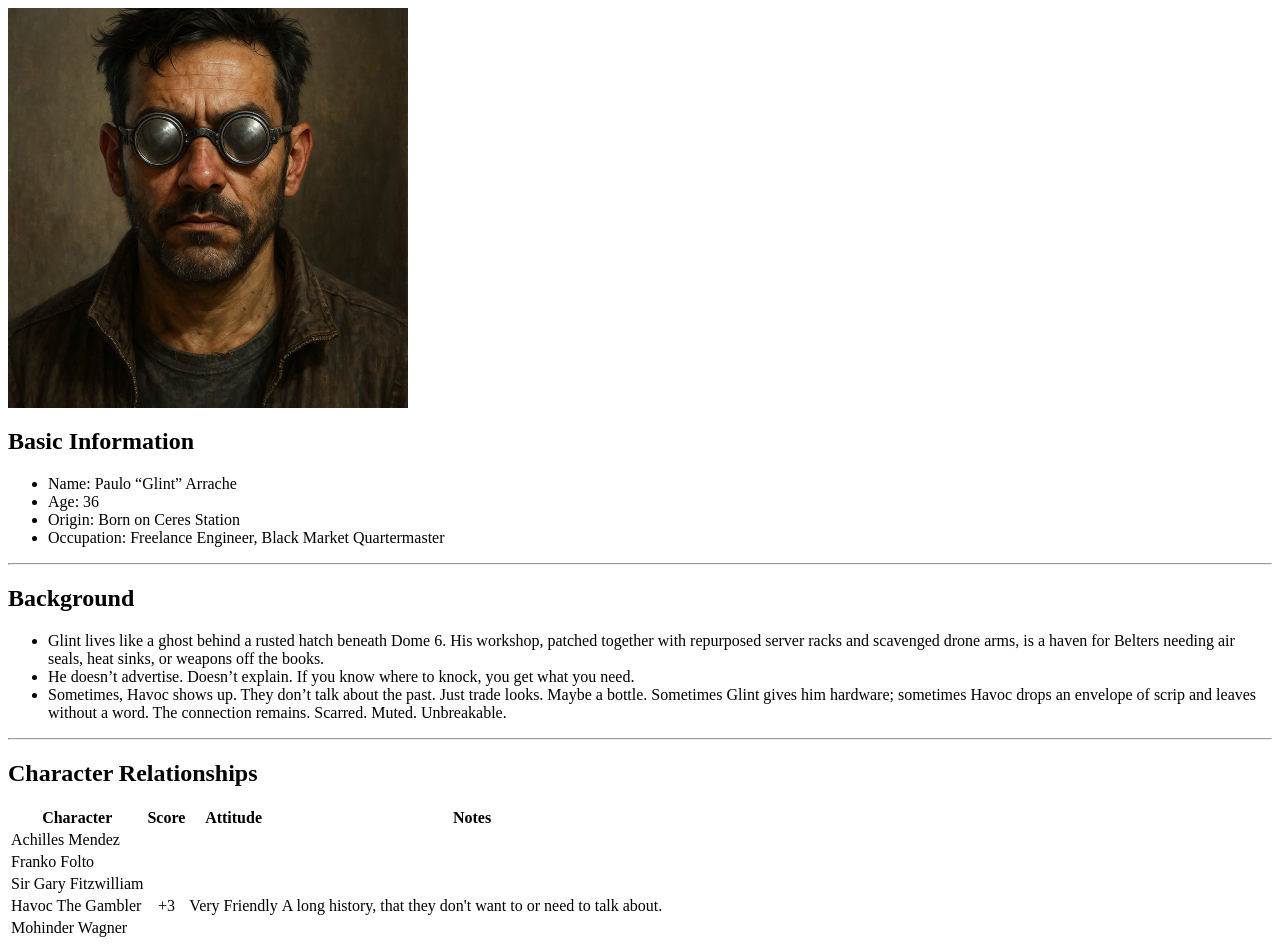
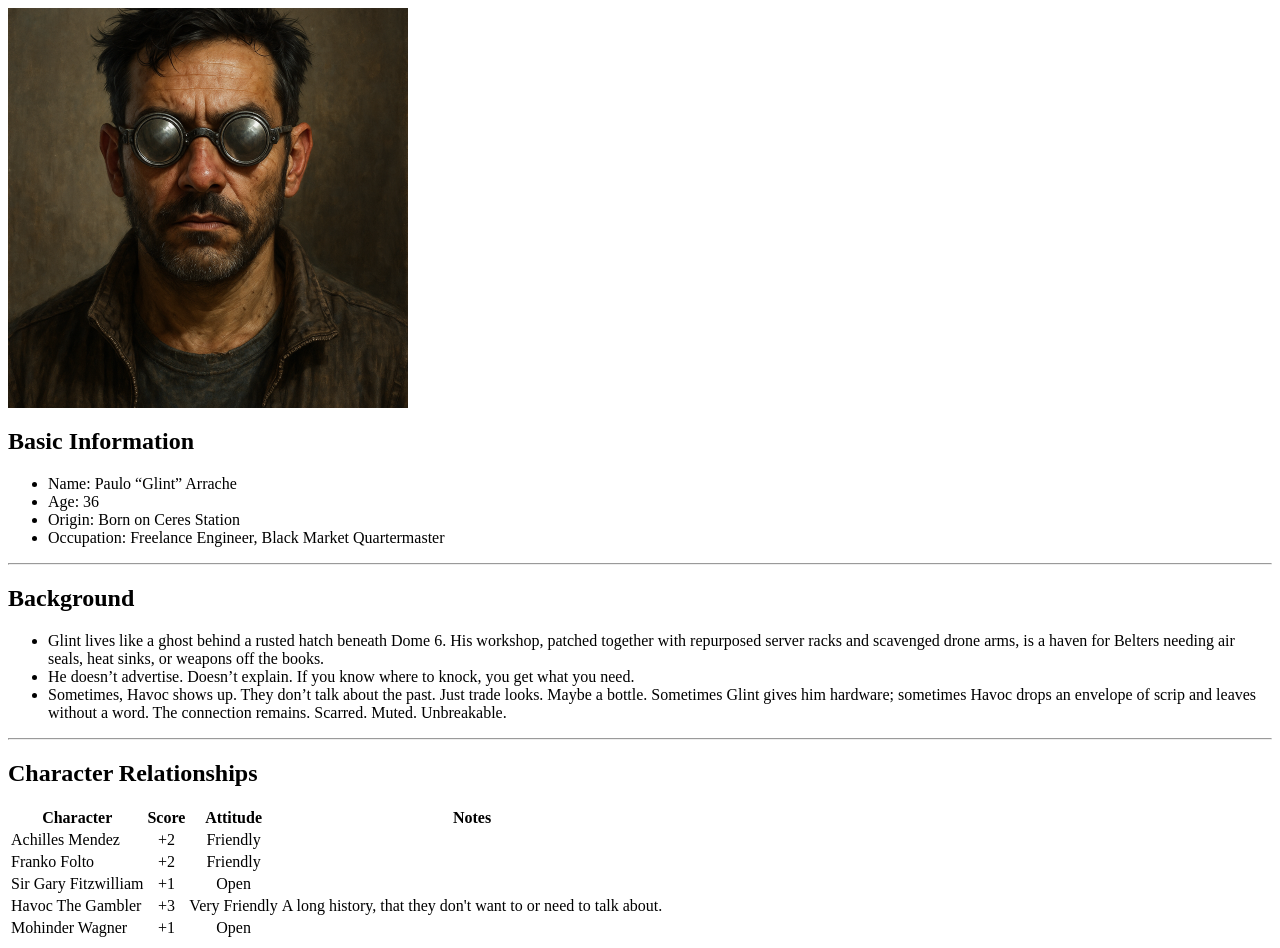
Before and after one commit to DamoM73/damom73.github.io, an Eleventy site: page src/site/notes/Diomedes' Spear/NPC/Crew/Paulo (Glint) Arrache.md in a window 1280 px wide. Built offline with nearby package versions, Linux system fonts and the light colour scheme; Eleventy itself is replaced by a stand-in of ours; files that its build step writes are made by us from their sources; what @sindresorhus/slugify, eleventy-plugin-nesting-toc, fs-file-tree, glob would draw is missing.

Commit message:
Published multiple files

```diff
--- a/src/site/notes/Diomedes' Spear/NPC/Crew/Paulo (Glint) Arrache.md
+++ b/src/site/notes/Diomedes' Spear/NPC/Crew/Paulo (Glint) Arrache.md
@@ -19,8 +19,8 @@
 
 | Character            | Score |   Attitude    |                             Notes                              |
 | -------------------- | :---: | :-----------: | :------------------------------------------------------------: |
-| Achilles Mendez      |       |               |                                                                |
-| Franko Folto         |       |               |                                                                |
-| Sir Gary Fitzwilliam |       |               |                                                                |
+| Achilles Mendez      |  +2   |   Friendly    |                                                                |
+| Franko Folto         |  +2   |   Friendly    |                                                                |
+| Sir Gary Fitzwilliam |  +1   |     Open      |                                                                |
 | Havoc The Gambler    |  +3   | Very Friendly | A long history, that they don't want to or need to talk about. |
-| Mohinder Wagner      |       |               |                                                                |
+| Mohinder Wagner      |  +1   |     Open      |                                                                |
```
